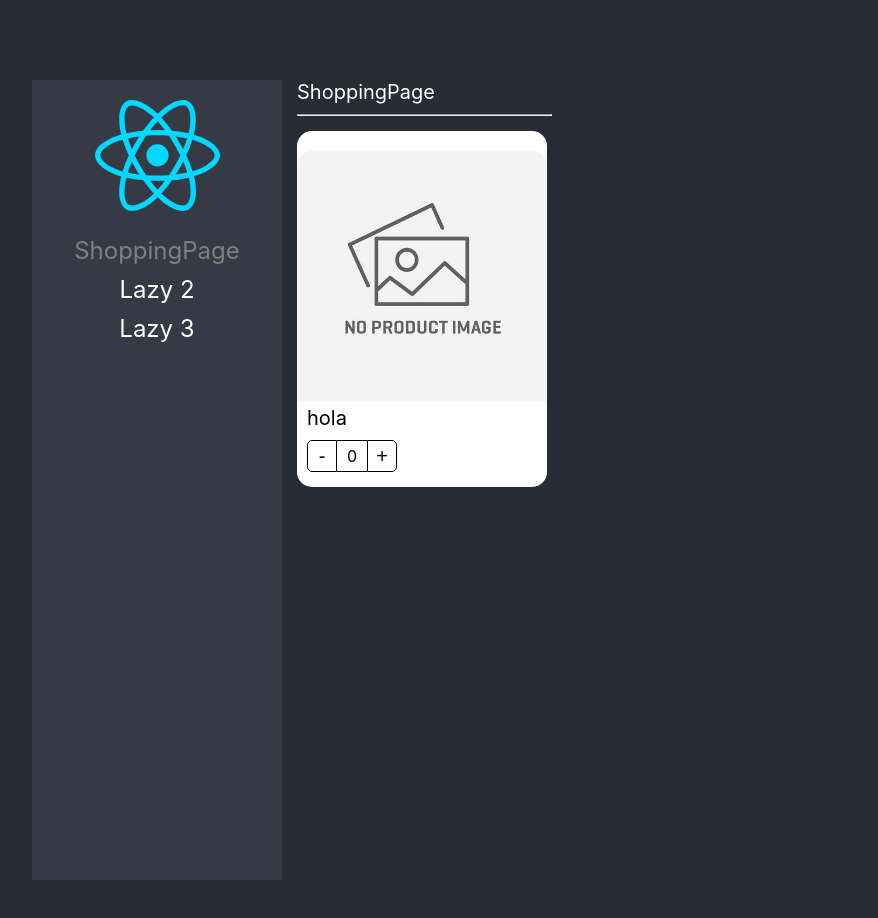
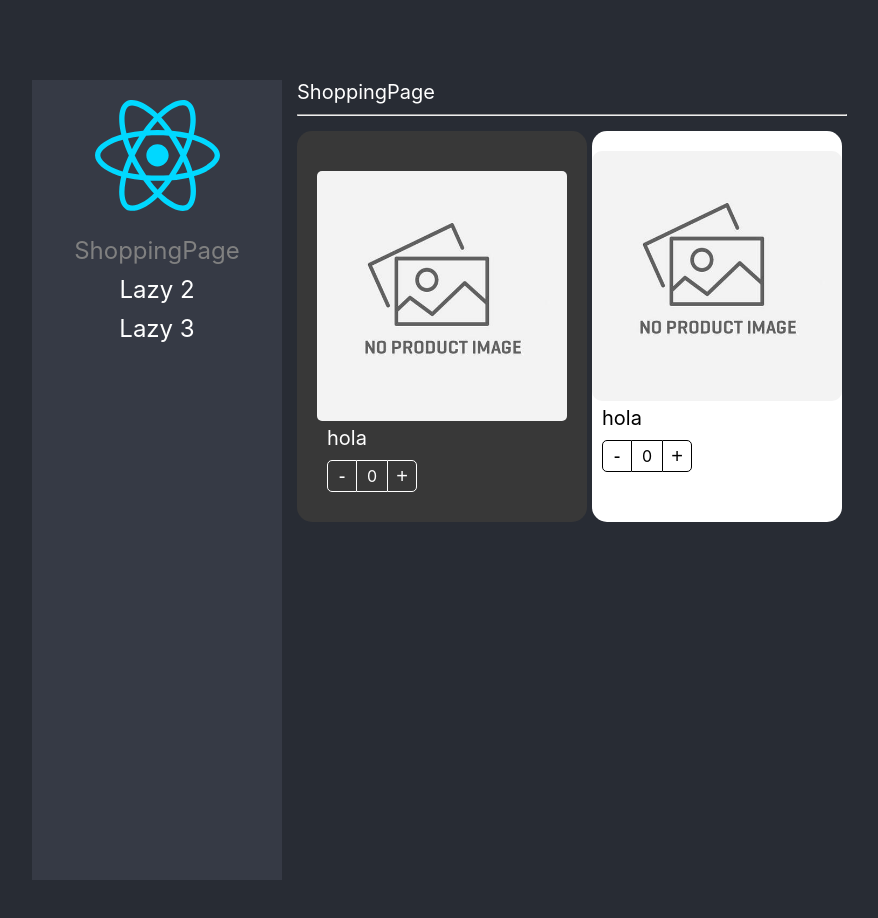
Before and after one commit to Fernando-uif/React-Routes-Lazy, a React (Vite) app: page /shopping in a window 1280 px wide. Shown: the top 918 px of the page, without its empty margins (48-926 px from the left). Built offline with nearby package versions, Linux system fonts and the light colour scheme.

Commit message:
Component Styles

```diff
--- a/src/02-components-patters/components/ProductCard.tsx
+++ b/src/02-components-patters/components/ProductCard.tsx
@@ -1,14 +1,16 @@
 import { createContext, ReactElement, useContext } from "react";
 
-import { Props } from "../interfaces/Product";
+import { Props as ProductCardProps } from "../interfaces/Product";
 import { useProduct } from "../hooks/useProduct";
 import { ProductContext } from "../context/ProductContext";
 
 import styles from "../styles/styles.module.css";
 
-
-
-export const ProductCard = ({ children, product }: Props) => {
+export const ProductCard = ({
+  children,
+  product,
+  className,
+}: ProductCardProps) => {
   const { counter, increaseBy } = useProduct();
 
   return (
@@ -20,7 +22,7 @@ export const ProductCard = ({ children, product }: Props) => {
           product,
         }}
       >
-        <div className={styles.productCard}>{children}</div>
+        <div className={`${styles.productCard} ${className}`}>{children}</div>
       </ProductContext.Provider>
     </>
   );
--- a/src/02-components-patters/components/ProductImage.tsx
+++ b/src/02-components-patters/components/ProductImage.tsx
@@ -6,13 +6,21 @@ import noImage from "../assets/no-image.jpg";
 
 import styles from "../styles/styles.module.css";
 
-export const ProductImage = () => {
+export const ProductImage = ({
+  className,
+  style,
+}: {
+  className?: string;
+  style?: React.CSSProperties;
+}) => {
   const { product } = useContext(ProductContext);
+  console.log(style);
   return (
     <img
-      className={styles.productImg}
+      className={`${styles.productImg} ${className}`}
       src={product.img ? image : noImage}
       alt="coffemug"
+      style={style}
     />
   );
 };
--- a/src/02-components-patters/components/ProductTitle.tsx
+++ b/src/02-components-patters/components/ProductTitle.tsx
@@ -1,14 +1,20 @@
-import { useContext } from 'react';
+import { useContext } from "react";
 
-import { ProductContext } from '../context/ProductContext';
+import { ProductContext } from "../context/ProductContext";
 
 import styles from "../styles/styles.module.css";
 
-export const ProductTitle = ({ title }: { title?: string }) => {
+export const ProductTitle = ({
+  title,
+  className,
+}: {
+  title?: string;
+  className?: string;
+}) => {
   const { product } = useContext(ProductContext);
   console.log(title, "Tenemos el title");
   return (
-      <span className={styles.productDescription}>
+    <span className={`${styles.productDescription} ${className}`}>
       {title ? title : product.title}
     </span>
   );
--- a/src/02-components-patters/components/ProductsButtons.tsx
+++ b/src/02-components-patters/components/ProductsButtons.tsx
@@ -4,10 +4,10 @@ import { ProductContext } from "../context/ProductContext";
 
 import styles from "../styles/styles.module.css";
 
-export const ProductsButtons = () => {
+export const ProductsButtons = ({ className }: {className?:string}) => {
   const { increaseBy, counter } = useContext(ProductContext);
   return (
-    <div className={styles.buttonsContainer}>
+    <div className={`${styles.buttonsContainer} ${className}`}>
       <button onClick={() => increaseBy(-1)} className={styles.buttonMinus}>
         -
       </button>
--- a/src/02-components-patters/interfaces/Product.ts
+++ b/src/02-components-patters/interfaces/Product.ts
@@ -7,6 +7,7 @@ export interface Product {
 export interface Props {
   product: Product;
   children?: ReactElement | ReactElement[];
+  className?:string;
 }
 export interface ProductContextProps {
   counter: number;
--- a/src/02-components-patters/pages/ShoppingPage.tsx
+++ b/src/02-components-patters/pages/ShoppingPage.tsx
@@ -6,6 +6,8 @@ import {
 } from "../components";
 
 import { Product } from "../interfaces/Product";
+import "../styles/custom-style.css";
+
 const product: Product = {
   id: "1",
   title: "Coffe mub- card",
@@ -24,8 +26,14 @@ export const ShoppingPage = () => {
             flexWrap: "wrap",
           }}
         >
+          <ProductCard className="bg-color container" product={product}>
+            <ProductImage className="imageContainer" />
+            <ProductTitle title="hola" className="textColor" />
+            <ProductsButtons className={"buttons"} />
+          </ProductCard>
+
           <ProductCard product={product}>
-            <ProductImage />
+            <ProductImage style={{borderRadius:"10px"}} />
             <ProductTitle title="hola" />
             <ProductsButtons />
           </ProductCard>
--- /dev/null
+++ b/src/02-components-patters/styles/custom-style.css
@@ -0,0 +1,18 @@
+.bg-color {
+  background-color: rgb(56 56 56);
+}
+
+.textColor{
+  color:#fff;
+}
+.imageContainer{
+  border-radius: 5px;
+}
+.container{
+  padding:1rem;
+}
+
+.buttons button, .buttons div{
+  color:#fff;
+  border-color: #fff;
+}
```
Lines whose indentation alone changed are shown as unchanged.
